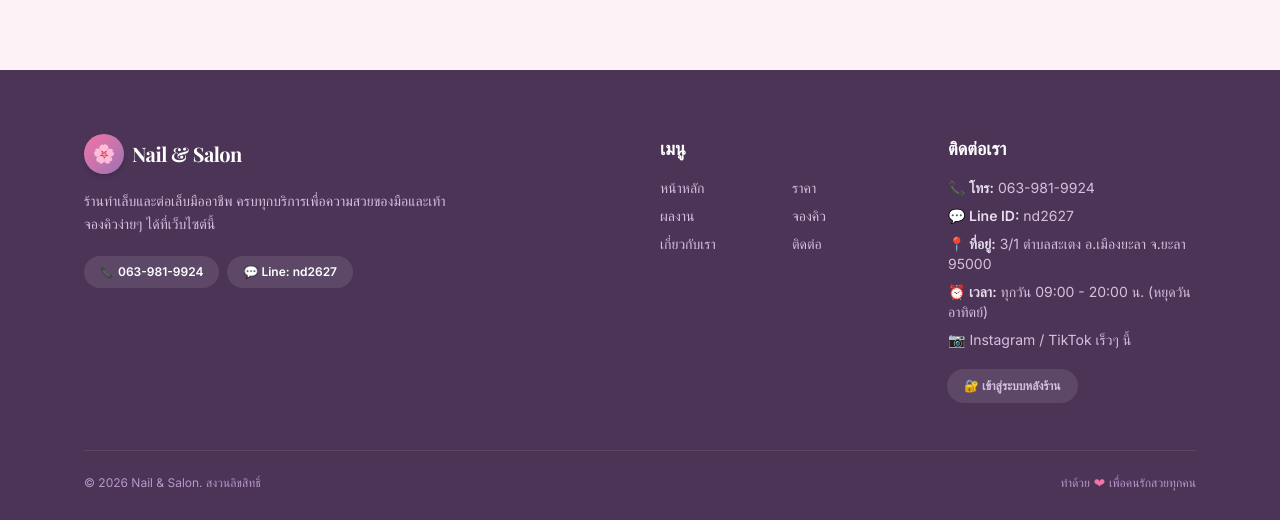
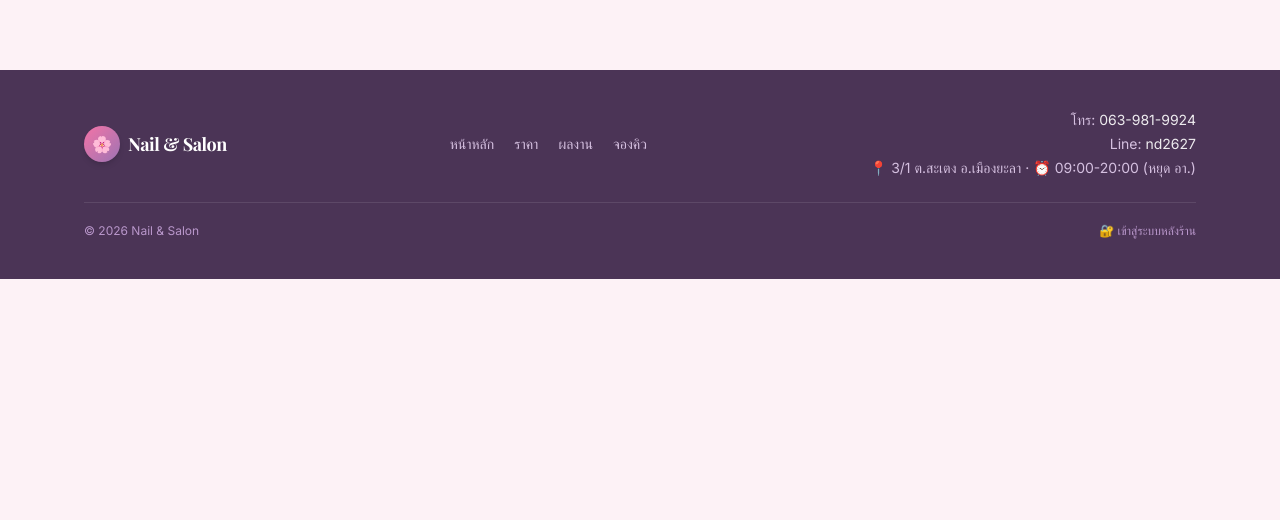
Before and after one commit to peemalanong945-cloud/nail-salonyala, a React (Vite) app: page / in a window 1280 px wide. Shown: the part 3353-3873 px from the top of the page. After the commit the page ends 3632 px from the top, so only its background shows below. Built offline with nearby package versions, Linux system fonts and the light colour scheme; no server answers.

Commit message:
Compact footer with only essential links and contacts

```diff
--- a/src/components/Footer.jsx
+++ b/src/components/Footer.jsx
@@ -5,13 +5,11 @@ const quickLinks = [
   { href: "/price", label: "ราคา" },
   { href: "/works", label: "ผลงาน" },
   { href: "/booking", label: "จองคิว" },
-  { href: "/#about", label: "เกี่ยวกับเรา" },
-  { href: "/#contact", label: "ติดต่อ" },
 ];
 
 const contacts = [
-  { label: "โทร", value: "063-981-9924", href: "tel:0639819924", icon: "📞" },
-  { label: "Line ID", value: "nd2627", href: "https://line.me/R/ti/p/~nd2627", icon: "💬" },
+  { label: "โทร", value: "063-981-9924", href: "tel:0639819924" },
+  { label: "Line", value: "nd2627", href: "https://line.me/R/ti/p/~nd2627" },
 ];
 
 export default function Footer() {
@@ -33,90 +31,46 @@ export default function Footer() {
   };
 
   return (
-    <footer className="bg-plum-900 pt-16 pb-8 text-plum-200">
+    <footer className="bg-plum-900 py-10 text-sm text-plum-300">
       <div className="mx-auto max-w-6xl px-5">
-        <div className="grid gap-10 md:grid-cols-2 lg:grid-cols-4">
-          <div className="lg:col-span-2">
+        <div className="flex flex-col items-center gap-6 lg:flex-row lg:justify-between">
           <div className="flex items-center gap-2">
-              <span className="grid h-10 w-10 place-items-center rounded-full bg-gradient-to-br from-blush-400 to-plum-500 text-lg shadow-md">
+            <span className="grid h-9 w-9 place-items-center rounded-full bg-gradient-to-br from-blush-400 to-plum-500 text-base shadow-md">
               🌸
             </span>
-              <span className="font-display text-xl font-bold tracking-tight text-white">
+            <span className="font-display text-lg font-bold tracking-tight text-white">
               Nail & Salon
             </span>
           </div>
-            <p className="mt-4 max-w-sm text-sm leading-relaxed text-plum-300">
-              ร้านทำเล็บและต่อเล็บมืออาชีพ ครบทุกบริการเพื่อความสวยของมือและเท้า
-              จองคิวง่ายๆ ได้ที่เว็บไซต์นี้
-            </p>
-            <div className="mt-5 flex flex-wrap gap-2">
+
+          <nav className="flex flex-wrap justify-center gap-x-5 gap-y-2">
+            {quickLinks.map((link) => (
               <a
-                href="tel:0639819924"
-                className="inline-flex items-center gap-2 rounded-full bg-white/10 px-4 py-2 text-xs font-semibold text-white transition hover:bg-blush-500"
+                key={link.href}
+                href={link.href}
+                onClick={(e) => go(e, link.href)}
+                className="transition hover:text-blush-400"
               >
-                📞 063-981-9924
+                {link.label}
               </a>
-              <a
-                href="https://line.me/R/ti/p/~nd2627"
-                className="inline-flex items-center gap-2 rounded-full bg-white/10 px-4 py-2 text-xs font-semibold text-white transition hover:bg-blush-500"
-              >
-                💬 Line: nd2627
+            ))}
+          </nav>
+
+          <div className="flex flex-col items-center gap-1 text-plum-300 lg:items-end">
+            {contacts.map((c) => (
+              <a key={c.label} href={c.href} className="transition hover:text-blush-400">
+                {c.label}: <span className="text-white/90">{c.value}</span>
               </a>
+            ))}
+            <p>📍 3/1 ต.สะเตง อ.เมืองยะลา · ⏰ 09:00-20:00 (หยุด อา.)</p>
           </div>
         </div>
 
-          <div>
-            <h3 className="font-display text-lg font-bold text-white">เมนู</h3>
-            <ul className="mt-4 grid grid-cols-2 gap-x-4 gap-y-2 text-sm">
-              {quickLinks.map((link) => (
-                <li key={link.href}>
-                  <a
-                    href={link.href}
-                    onClick={(e) => go(e, link.href)}
-                    className="text-plum-300 transition hover:text-blush-400"
-                  >
-                    {link.label}
-                  </a>
-                </li>
-              ))}
-            </ul>
-          </div>
-
-          <div>
-            <h3 className="font-display text-lg font-bold text-white">ติดต่อเรา</h3>
-            <ul className="mt-4 space-y-2 text-sm text-plum-300">
-              {contacts.map((c) => (
-                <li key={c.label}>
-                  <a href={c.href} className="transition hover:text-blush-400">
-                    <span className="font-semibold text-plum-200">{c.icon} {c.label}:</span>{" "}
-                    {c.value}
-                  </a>
-                </li>
-              ))}
-              <li>
-                <span className="font-semibold text-plum-200">📍 ที่อยู่:</span> 3/1 ตำบลสะเตง
-                อ.เมืองยะลา จ.ยะลา 95000
-              </li>
-              <li>
-                <span className="font-semibold text-plum-200">⏰ เวลา:</span> ทุกวัน 09:00 - 20:00
-                น. (หยุดวันอาทิตย์)
-              </li>
-              <li>📷 Instagram / TikTok เร็วๆ นี้</li>
-            </ul>
-            <a
-              href="/admin"
-              className="mt-5 inline-flex items-center gap-2 rounded-full bg-white/10 px-4 py-2 text-xs font-semibold text-plum-300 ring-1 ring-white/10 transition hover:bg-white/20 hover:text-white"
-            >
+        <div className="mt-6 flex flex-col items-center justify-between gap-2 border-t border-white/10 pt-5 text-xs text-plum-400 sm:flex-row">
+          <p>© 2026 Nail & Salon</p>
+          <a href="/admin" className="transition hover:text-white">
             🔐 เข้าสู่ระบบหลังร้าน
           </a>
-          </div>
-        </div>
-
-        <div className="mt-12 flex flex-col items-center justify-between gap-3 border-t border-white/10 pt-6 text-xs text-plum-400 sm:flex-row">
-          <p>© 2026 Nail & Salon. สงวนลิขสิทธิ์</p>
-          <p className="flex items-center gap-1">
-            ทำด้วย <span className="text-blush-400">❤</span> เพื่อคนรักสวยทุกคน
-          </p>
         </div>
       </div>
     </footer>
```
Lines whose indentation alone changed are shown as unchanged.
